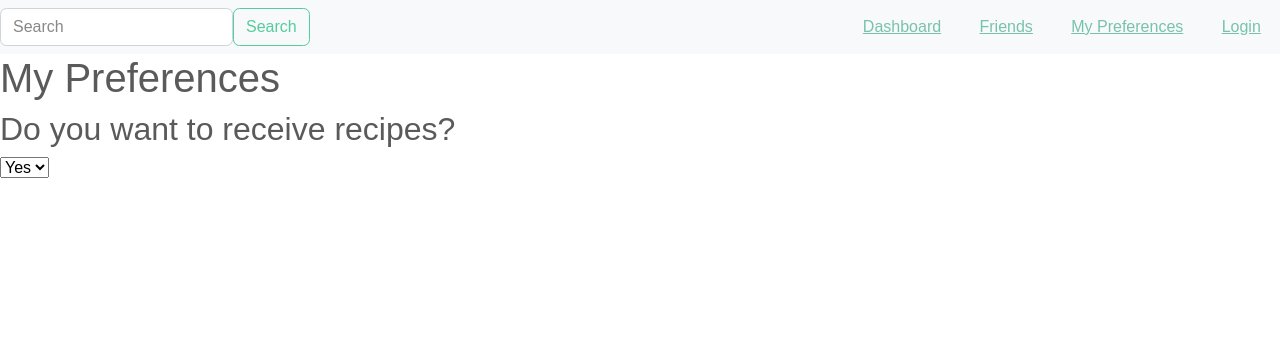
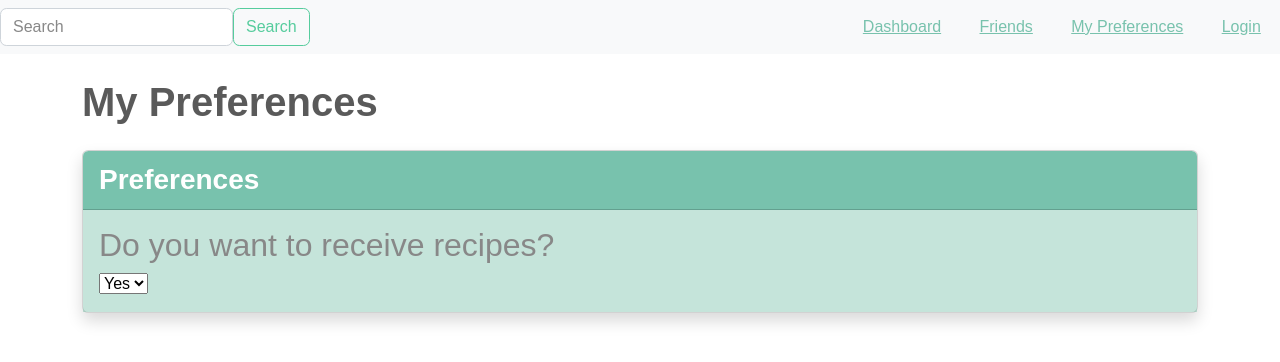
Before and after one commit to amir-aliyu/yakumbo, a React (Create React App) app in the folder frontend/: page /preferences in a window 1280 px wide. Shown: the top 362 px of the page. Built offline with nearby package versions, Linux system fonts and the light colour scheme; no server answers; a web font is replaced by a local one.

Commit message:
Made perferences look pretty

```diff
--- a/frontend/src/components/Preferences/Preferences.tsx
+++ b/frontend/src/components/Preferences/Preferences.tsx
@@ -8,14 +8,29 @@ const Preferences = () => {
     };
 
     return (
-        <div>
-            <h1>My Preferences</h1>
+      <div className="container">
+        <h1 className="mt-4 mb-4 fw-bold">My Preferences</h1>
+        <div className="card mt-4 shadow">
+          <div className="card-header fw-bold d-flex align-items-center bg-primary text-white">
+            <p className="m-0 fs-3">Preferences</p>
+          </div>
+          <div className="card-body" style={{ backgroundColor: 'rgba(110, 187, 164, 0.4)' }}>
             <h2>Do you want to receive recipes?</h2>
             <select value={selection} onChange={handleChange}>
-                <option value="yes">Yes</option>
-                <option value="no">No</option>
+              <option value="yes">Yes</option>
+              <option value="no">No</option>
             </select>
+          </div>
         </div>
+      </div>
+        // <div>
+        //     <h1>My Preferences</h1>
+        //     <h2>Do you want to receive recipes?</h2>
+        //     <select value={selection} onChange={handleChange}>
+        //         <option value="yes">Yes</option>
+        //         <option value="no">No</option>
+        //     </select>
+        // </div>
     );
 };
 
```
